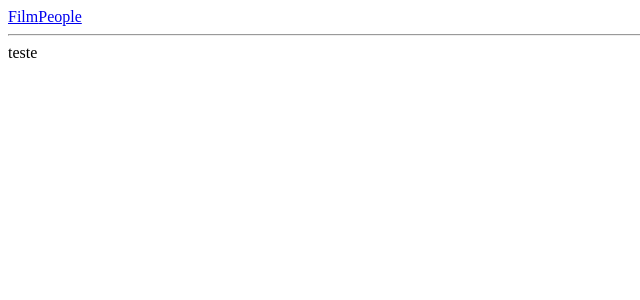
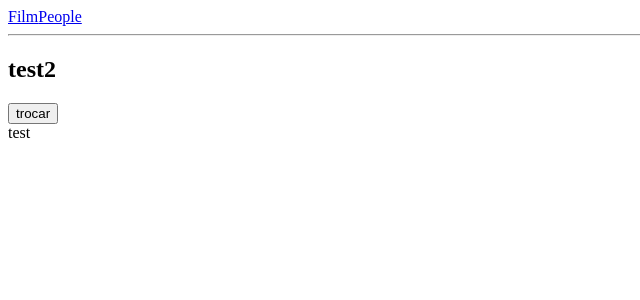
Before and after one commit to eduregis/react-ghibli-api, a React (Create React App) app: page /films/aaa in a window 1280 px wide. Shown: the top 300 px of the page, without its empty margins (0-640 px from the left). Built offline with nearby package versions, Linux system fonts and the light colour scheme.

Commit message:
redux pegando e enviando dados do store

```diff
--- a/src/pages/filmDetail/index.jsx
+++ b/src/pages/filmDetail/index.jsx
@@ -1,16 +1,32 @@
-import React, { Component } from 'react';
+import React from 'react';
 import { connect } from 'react-redux';
 
-const FilmDetail = ({ modules }) => (
+const FilmDetail = ({ modules, teste, dispatch }) => (
     <div>
-        {modules.map(module => (
-            <div key={module.id}>
-                <div>{module.title}</div>
-            </div>
-        ))}
+        <h2>{teste}</h2>
+        <button onClick={() => dispatch(toggleTest('test3'))}>trocar</button>
+        <div>
+            {modules.map(module => (
+                <div key={module.id}>
+                    <div>{module.title}</div>
+                </div>
+            ))}
+        </div>
     </div>
+
 );
+
+function toggleTest(str){
+    return {
+        type: 'SET_TEST',
+        str,
+    }
+}
 
 
 
-export default connect(state => ({ modules: state }))(FilmDetail);
+export default connect(
+    state => ({
+        teste: state.teste,
+        modules: state.modules
+    }))(FilmDetail);
--- a/src/store/index.js
+++ b/src/store/index.js
@@ -1,12 +1,21 @@
 import { createStore } from 'redux';
 
-function reducer() {
-    return [
+const INITIAL_STATE = {
+    teste: 'test2',
+    modules:[
         {
             id: 1,
-            title: "teste"
+            title: "test"
         }
-    ];
+    ]
+}
+
+function reducer(state = INITIAL_STATE, action) {
+    console.log(action)
+    if(action.type === 'SET_TEST'){
+        return { ...state, teste: action.str }
+    }
+    return state;
 }
 
 const store = createStore(reducer);
```
Also changed, not shown: src/store/actions.js (added).
